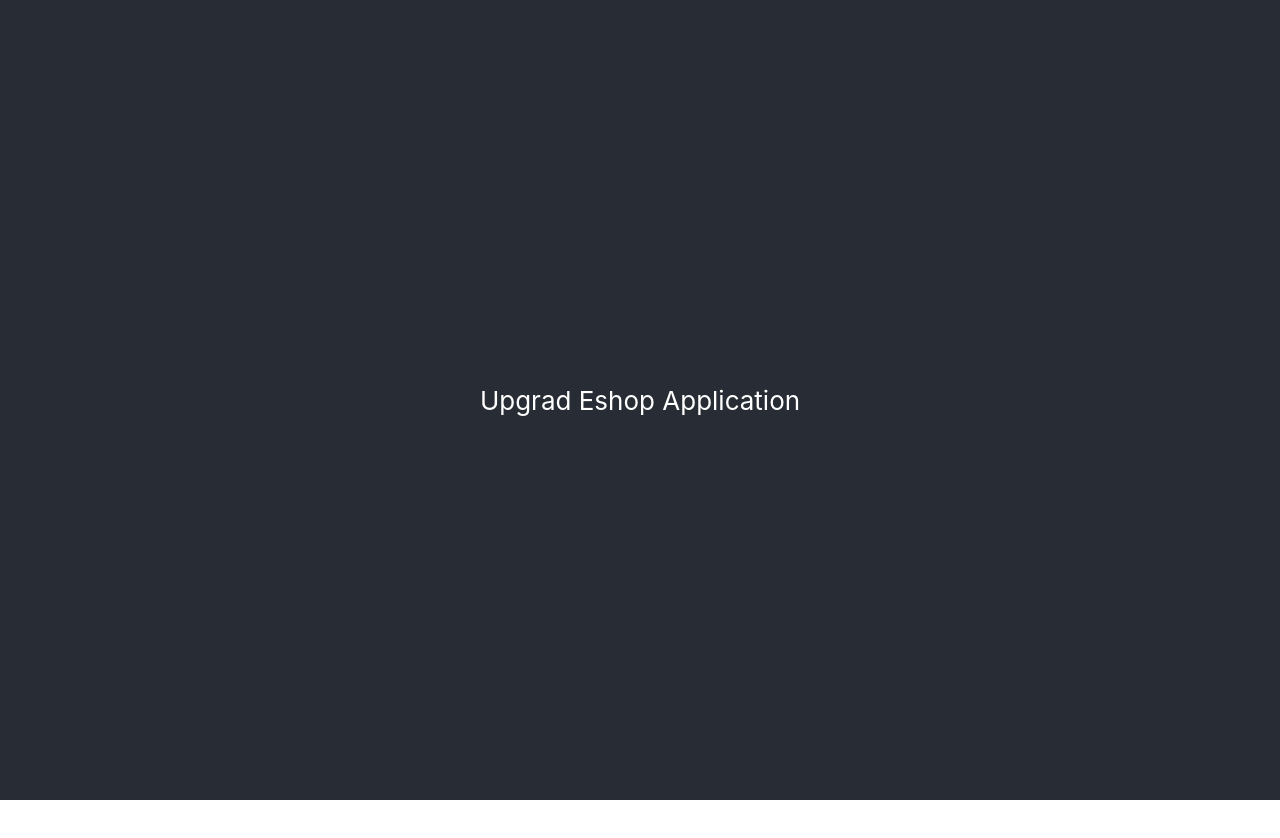
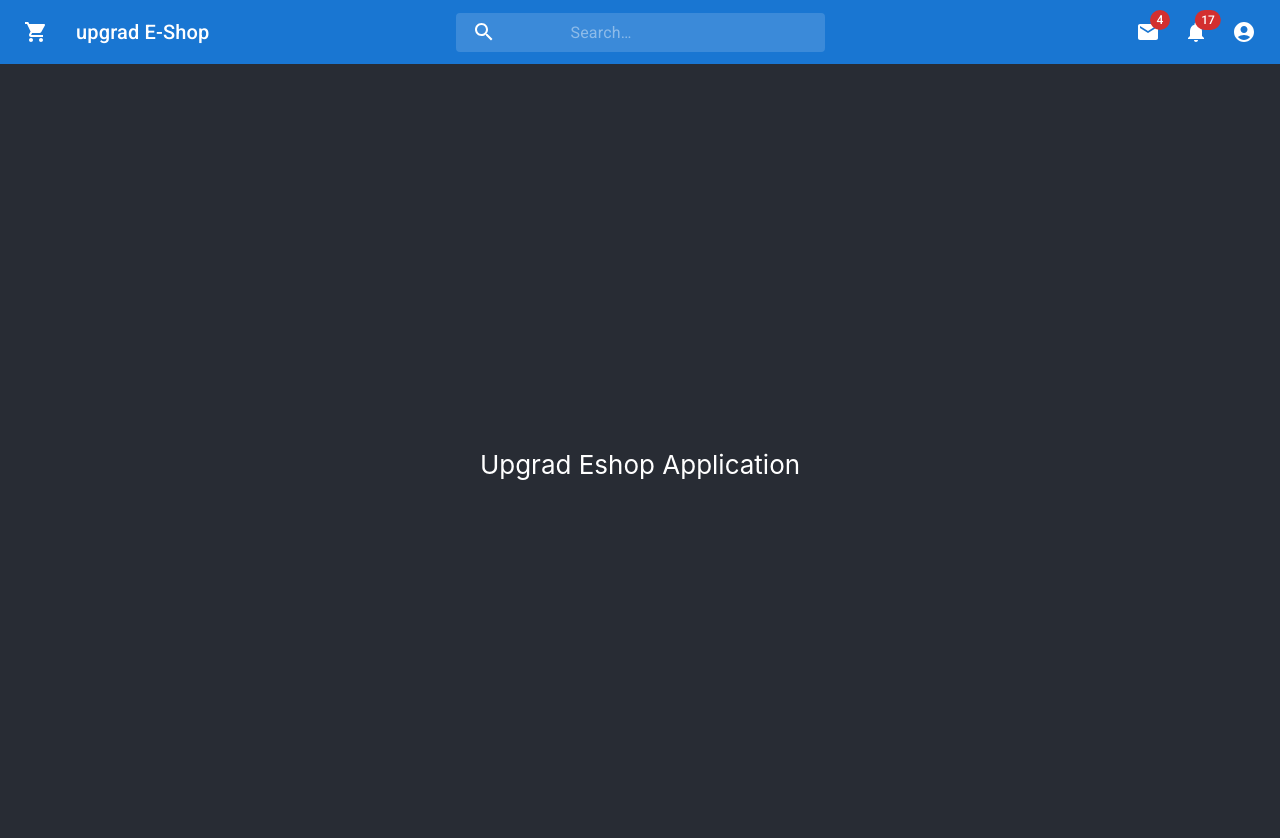
Before and after one commit to vipinsingh3007/upgrad-eshop-application, a React (Create React App) app: page / in a window 1280 px wide. Shown: the top 838 px of the page. Before the commit the page ends 800 px from the top, so only its background shows below. Built offline with nearby package versions, Linux system fonts and the light colour scheme.

Commit message:
Adding App Bar

```diff
--- a/src/App.js
+++ b/src/App.js
@@ -1,8 +1,10 @@
+import Header from './components/header/header';
 import './App.css';
 
 function App() {
   return (
     <div className="App">
+      <Header />
       <header className="App-header">Upgrad Eshop Application</header>
     </div>
   );
--- /dev/null
+++ b/src/common/navigation-bar/appBar.jsx
@@ -0,0 +1,237 @@
+import * as React from 'react';
+import { styled, alpha } from '@mui/material/styles';
+import AppBar from '@mui/material/AppBar';
+import Box from '@mui/material/Box';
+import Toolbar from '@mui/material/Toolbar';
+import IconButton from '@mui/material/IconButton';
+import Typography from '@mui/material/Typography';
+import InputBase from '@mui/material/InputBase';
+import Badge from '@mui/material/Badge';
+import MenuItem from '@mui/material/MenuItem';
+import Menu from '@mui/material/Menu';
+import MenuIcon from '@mui/icons-material/ShoppingCart';
+import SearchIcon from '@mui/icons-material/Search';
+import AccountCircle from '@mui/icons-material/AccountCircle';
+import MailIcon from '@mui/icons-material/Mail';
+import NotificationsIcon from '@mui/icons-material/Notifications';
+import MoreIcon from '@mui/icons-material/MoreVert';
+
+const Search = styled('div')(({ theme }) => ({
+  position: 'relative',
+  borderRadius: theme.shape.borderRadius,
+  backgroundColor: alpha(theme.palette.common.white, 0.15),
+  '&:hover': {
+    backgroundColor: alpha(theme.palette.common.white, 0.25),
+  },
+  marginRight: theme.spacing(2),
+  marginLeft: '20%',
+  width: '100%',
+  [theme.breakpoints.up('sm')]: {
+    // marginLeft: theme.spacing(2),
+    width: '30%',
+  },
+}));
+
+const SearchIconWrapper = styled('div')(({ theme }) => ({
+  padding: theme.spacing(0, 2),
+  height: '100%',
+  position: 'absolute',
+  pointerEvents: 'none',
+  display: 'flex',
+  alignItems: 'center',
+  justifyContent: 'center',
+}));
+
+const StyledInputBase = styled(InputBase)(({ theme }) => ({
+  color: 'inherit',
+  '& .MuiInputBase-input': {
+    padding: theme.spacing(1, 1, 1, 0),
+    // vertical padding + font size from searchIcon
+    paddingLeft: `calc(1em + ${theme.spacing(4)})`,
+    transition: theme.transitions.create('width'),
+    width: '100%',
+    [theme.breakpoints.up('md')]: {
+      width: '20ch',
+    },
+  },
+}));
+
+export default function PrimarySearchAppBar() {
+  const [anchorEl, setAnchorEl] = React.useState(null);
+  const [mobileMoreAnchorEl, setMobileMoreAnchorEl] = React.useState(null);
+
+  const isMenuOpen = Boolean(anchorEl);
+  const isMobileMenuOpen = Boolean(mobileMoreAnchorEl);
+
+  const handleProfileMenuOpen = event => {
+    setAnchorEl(event.currentTarget);
+  };
+
+  const handleMobileMenuClose = () => {
+    setMobileMoreAnchorEl(null);
+  };
+
+  const handleMenuClose = () => {
+    setAnchorEl(null);
+    handleMobileMenuClose();
+  };
+
+  const handleMobileMenuOpen = event => {
+    setMobileMoreAnchorEl(event.currentTarget);
+  };
+
+  const menuId = 'primary-search-account-menu';
+  const renderMenu = (
+    <Menu
+      anchorEl={anchorEl}
+      anchorOrigin={{
+        vertical: 'top',
+        horizontal: 'right',
+      }}
+      id={menuId}
+      keepMounted
+      transformOrigin={{
+        vertical: 'top',
+        horizontal: 'right',
+      }}
+      open={isMenuOpen}
+      onClose={handleMenuClose}
+    >
+      <MenuItem onClick={handleMenuClose}>Profile</MenuItem>
+      <MenuItem onClick={handleMenuClose}>My account</MenuItem>
+    </Menu>
+  );
+
+  const mobileMenuId = 'primary-search-account-menu-mobile';
+  const renderMobileMenu = (
+    <Menu
+      anchorEl={mobileMoreAnchorEl}
+      anchorOrigin={{
+        vertical: 'top',
+        horizontal: 'right',
+      }}
+      id={mobileMenuId}
+      keepMounted
+      transformOrigin={{
+        vertical: 'top',
+        horizontal: 'right',
+      }}
+      open={isMobileMenuOpen}
+      onClose={handleMobileMenuClose}
+    >
+      <MenuItem>
+        <IconButton size="large" aria-label="show 4 new mails" color="inherit">
+          <Badge badgeContent={4} color="error">
+            <MailIcon />
+          </Badge>
+        </IconButton>
+        <p>Home</p>
+      </MenuItem>
+      <MenuItem>
+        <IconButton
+          size="large"
+          aria-label="show 17 new notifications"
+          color="inherit"
+        >
+          <Badge badgeContent={17} color="error">
+            <NotificationsIcon />
+          </Badge>
+        </IconButton>
+        <p>Add Product</p>
+      </MenuItem>
+      <MenuItem onClick={handleProfileMenuOpen}>
+        <IconButton
+          size="large"
+          aria-label="account of current user"
+          aria-controls="primary-search-account-menu"
+          aria-haspopup="true"
+          color="inherit"
+        >
+          <AccountCircle />
+        </IconButton>
+        <p>Profile</p>
+      </MenuItem>
+    </Menu>
+  );
+
+  return (
+    <Box sx={{ flexGrow: 1 }}>
+      <AppBar position="static">
+        <Toolbar>
+          <IconButton
+            size="large"
+            edge="start"
+            color="inherit"
+            aria-label="open drawer"
+            sx={{ mr: 2 }}
+          >
+            <MenuIcon />
+          </IconButton>
+          <Typography
+            variant="h6"
+            noWrap
+            component="div"
+            sx={{ display: { xs: 'none', sm: 'block' } }}
+          >
+            upgrad E-Shop
+          </Typography>
+          <Search>
+            <SearchIconWrapper>
+              <SearchIcon />
+            </SearchIconWrapper>
+            <StyledInputBase
+              placeholder="Search…"
+              inputProps={{ 'aria-label': 'search' }}
+            />
+          </Search>
+          <Box sx={{ flexGrow: 1 }} />
+          <Box sx={{ display: { xs: 'none', md: 'flex' } }}>
+            <IconButton
+              size="large"
+              aria-label="show 4 new mails"
+              color="inherit"
+            >
+              <Badge badgeContent={4} color="error">
+                <MailIcon />
+              </Badge>
+            </IconButton>
+            <IconButton
+              size="large"
+              aria-label="show 17 new notifications"
+              color="inherit"
+            >
+              <Badge badgeContent={17} color="error">
+                <NotificationsIcon />
+              </Badge>
+            </IconButton>
+            <IconButton
+              size="large"
+              edge="end"
+              aria-label="account of current user"
+              aria-controls={menuId}
+              aria-haspopup="true"
+              onClick={handleProfileMenuOpen}
+              color="inherit"
+            >
+              <AccountCircle />
+            </IconButton>
+          </Box>
+          <Box sx={{ display: { xs: 'flex', md: 'none' } }}>
+            <IconButton
+              size="large"
+              aria-label="show more"
+              aria-controls={mobileMenuId}
+              aria-haspopup="true"
+              onClick={handleMobileMenuOpen}
+              color="inherit"
+            >
+              <MoreIcon />
+            </IconButton>
+          </Box>
+        </Toolbar>
+      </AppBar>
+      {renderMobileMenu}
+      {renderMenu}
+    </Box>
+  );
+}
--- /dev/null
+++ b/src/components/header/header.jsx
@@ -0,0 +1,9 @@
+import AppBar from '../../common/navigation-bar/appBar';
+
+export default Object.assign(function () {
+  return (
+    <>
+      <AppBar />
+    </>
+  );
+}, {});
```
Also changed, not shown: src/common/navigation-bar/appBar.css (added), src/components/header/header.css (added).
